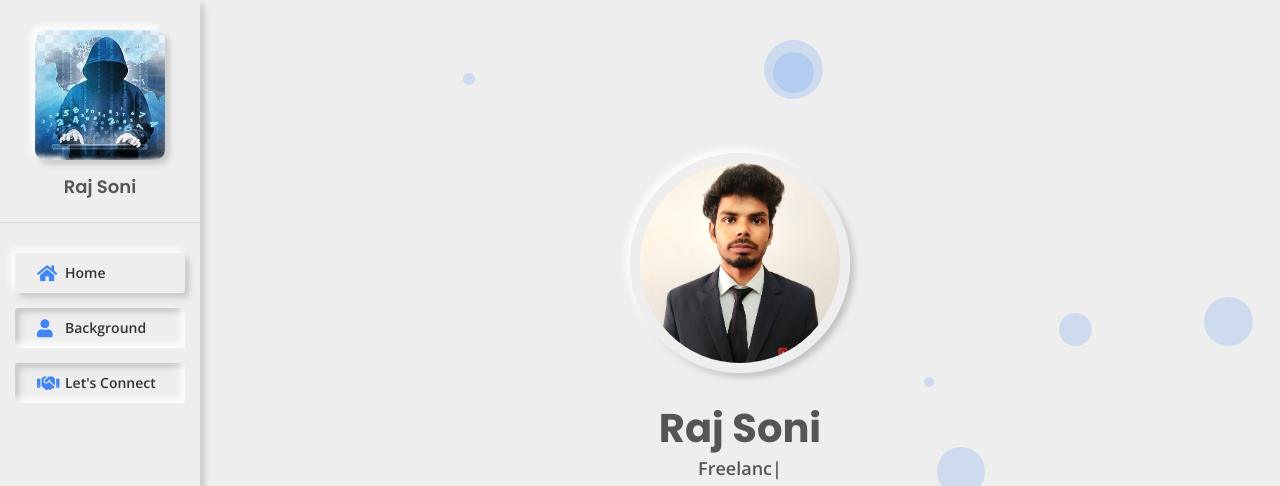
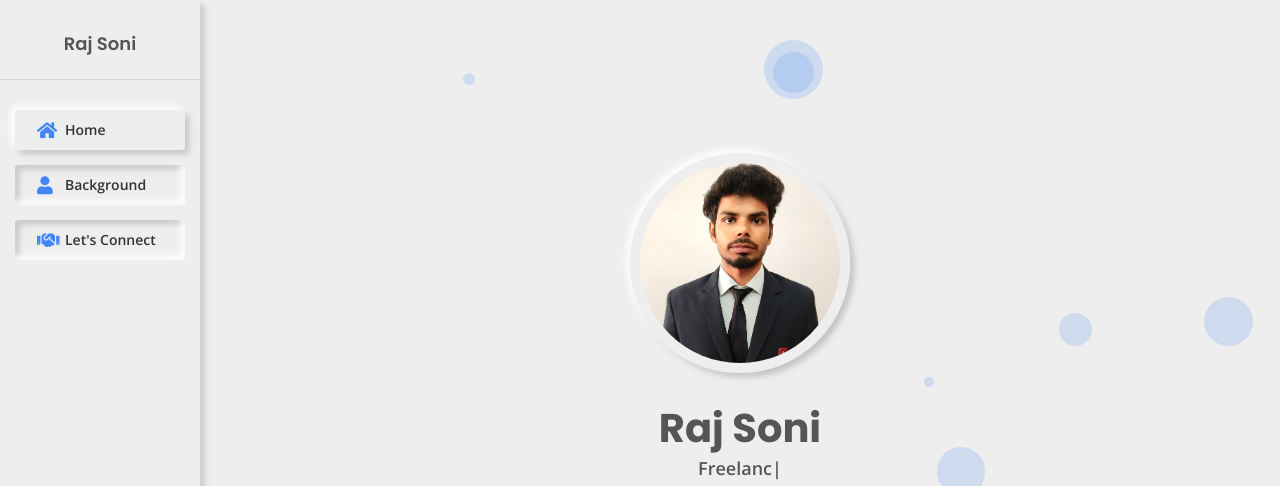
Before and after one commit to bugraj/info, a plain HTML site: page index.html in a window 1280 px wide. Shown: the top 486 px of the page. Drawn offline with nearby package versions, Linux system fonts and the light colour scheme.

Commit message:
Update index.html

```diff
--- a/index.html
+++ b/index.html
@@ -48,7 +48,7 @@
 		</div>
 		<div class="side-menu">
 			<div class="heading-area">
-				<img src="assets/images/raj.jpg" alt="" class="wow zoomIn" data-wow-duration="0.8s" data-wow-delay="0.2s">
+				<!--<img src="assets/images/raj.jpg" alt="" class="wow zoomIn" data-wow-duration="0.8s" data-wow-delay="0.2s"> -->
 				<div class="name wow fadeInUp" data-wow-duration="0.8s" data-wow-delay="0.3s">
 						Raj Soni
 				</div>
```
